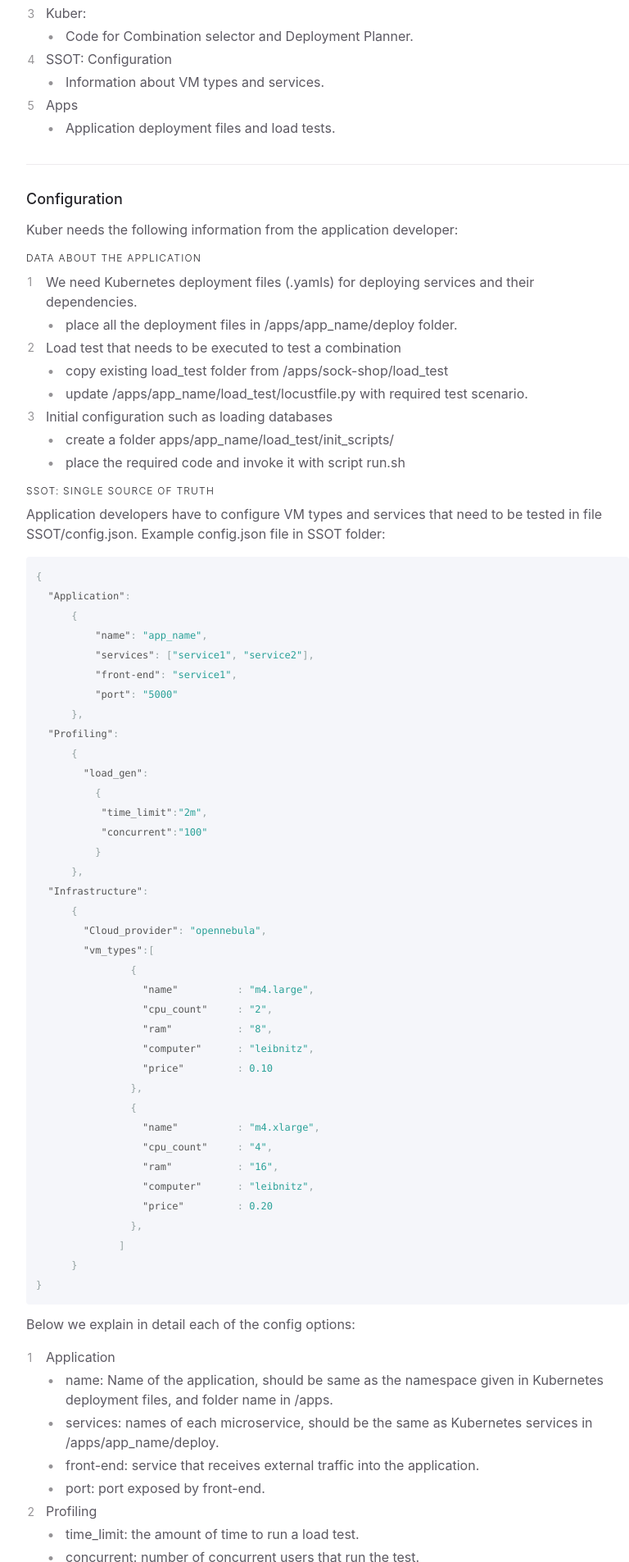
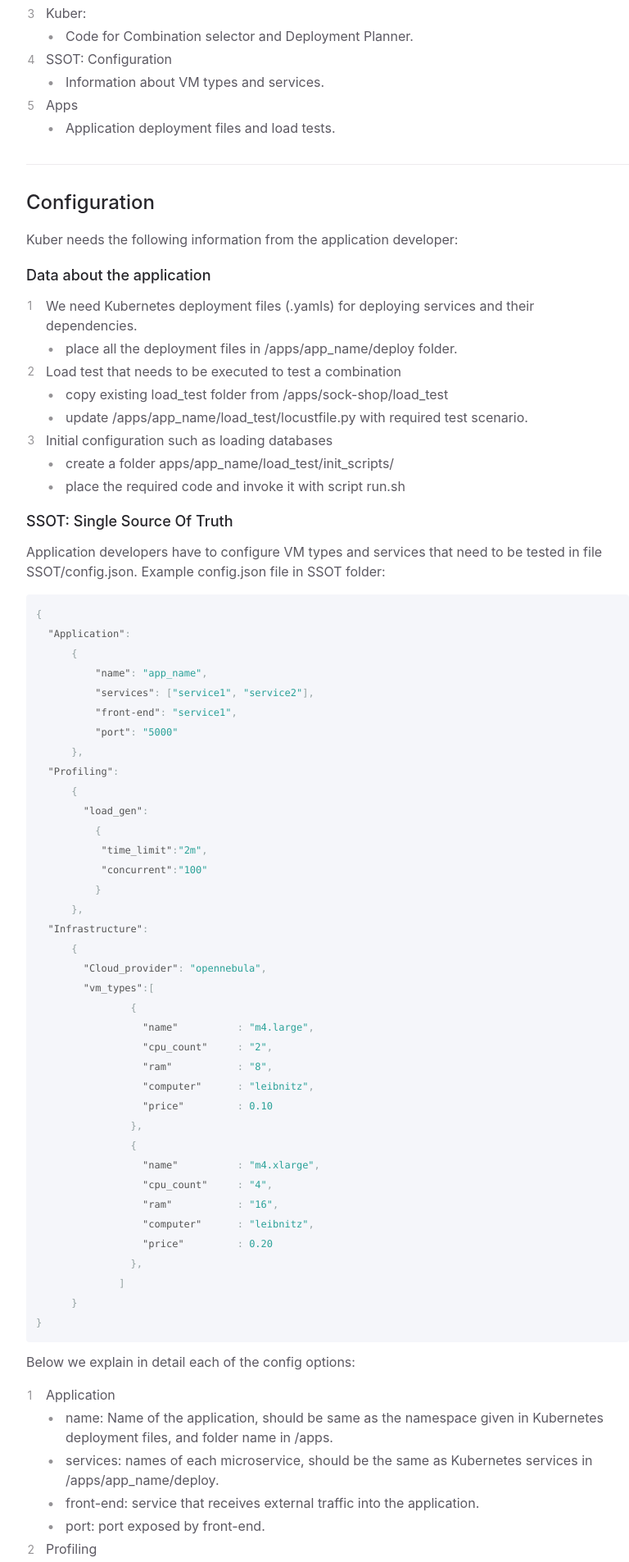
Before and after one commit to kubercostoptimizer/kubercostoptimizer.github.io, a Jekyll site: the page built from docs/implementation.md, in a window 1280 px wide. Shown: the part 768-2673 px from the top of the page at 82% size, without its empty margins (372-1140 px from the left). Built offline with Jekyll 4.4.1, drawn with Linux system fonts in a browser that asks for light colours.

````diff
--- a/docs/implementation.md
+++ b/docs/implementation.md
@@ -34,11 +34,11 @@ The code found in [Github](https://github.com/kubercostoptimizer/Kuber/tree/mast
     - Application deployment files and load tests.
 
 ---
-### Configuration
+## Configuration
 
 Kuber needs the following information from the application developer:
 
-#### Data about the application
+### Data about the application
 
 1. We need Kubernetes deployment files (.yamls) for deploying services and their dependencies.
    - place all the deployment files in /apps/app_name/deploy folder.
@@ -49,7 +49,7 @@ Kuber needs the following information from the application developer:
    - create a folder apps/app_name/load_test/init_scripts/
    - place the required code and invoke it with script run.sh
 
-#### SSOT: Single Source Of Truth
+### SSOT: Single Source Of Truth
 
 Application developers have to configure VM types and services that need to be tested in file SSOT/config.json.
 Example config.json file in SSOT folder:
@@ -111,7 +111,7 @@ Below we explain in detail each of the config options:
    - price: cost per hour in $.
 
 ---
-### Running the Kuber with Docker container
+## Running the Kuber with Docker container
 1. Download the docker container from the [Docker Hub](https://hub.docker.com/r/kuberload/kuber) and the code from [GitHub](https://github.com/kubercostoptimizer/Kuber/tree/master/code).
 2. Run the docker container with code using the following command:
 ```sh
````
